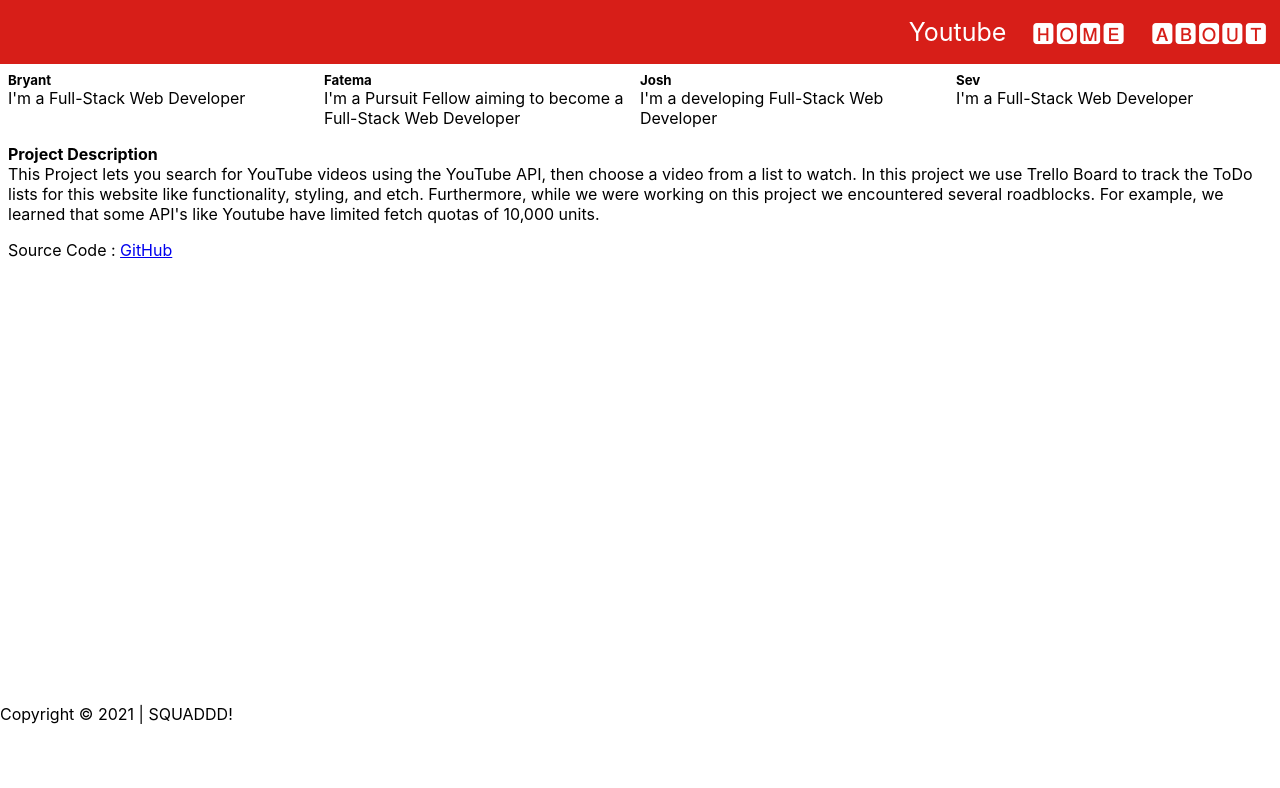
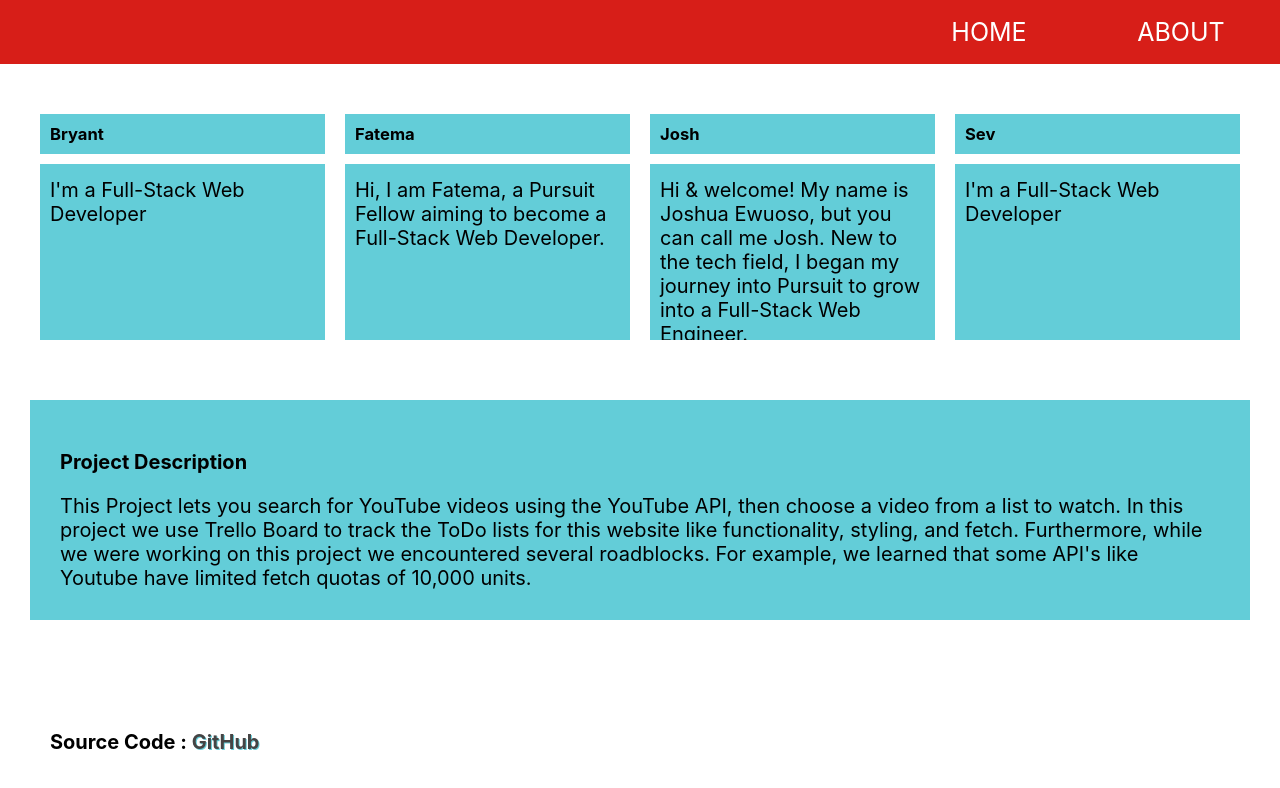
Before and after one commit to FatemaKK/YouTube-React, a React (Create React App) app: page /About in a window 1280 px wide. Shown: the top 788 px of the page. Built offline with nearby package versions, Linux system fonts and the light colour scheme.

Commit message:
updated About Section

```diff
--- a/src/App.js
+++ b/src/App.js
@@ -6,7 +6,7 @@
 import Video from "./Components/Video";
 import NavBar from "./Components/NavBar";
 import StartPage from "./Components/StartPage";
-import Footer from "./Components/Footer";
+// import Footer from "./Components/Footer";
 
 
 class App extends Component {
@@ -20,7 +20,7 @@
           <Route path="/Videos/:id" element={<Video />} />
           <Route path="/About" element={<About />} />
         </Routes>
-        <Footer />
+        {/* <Footer /> */}
       </div>
     );
   }
--- a/src/Components/About.css
+++ b/src/Components/About.css
@@ -2,20 +2,108 @@
   height: 80vh;
   font-family: -apple-system, BlinkMacSystemFont, "Segoe UI", Roboto, Oxygen,
     Ubuntu, Cantarell, "Open Sans", "Helvetica Neue", sans-serif;
+  font-size: 20px;
+  padding: 10px;
+  margin: 10px;
 }
 
 .members {
   display: grid;
   grid-template-columns: repeat(4, 1fr);
-  padding: 8px;
+  padding: 10px;
+  padding-top: 20px;
+  padding-bottom: 20px;
+  /* background-color: rgb(125, 164, 172); */
+}
+
+.Bryant {
+  background-color: rgb(99, 205, 216);
+  margin: 10px;
+  padding: 10px;
+}
+
+.Fatema {
+  background-color: rgb(99, 205, 216);
+  margin: 10px;
+  padding: 10px;
+}
+
+.Josh {
+  background-color: rgb(99, 205, 216);
+  margin: 10px;
+  padding: 10px;
+}
+
+.Sev {
+  background-color: rgb(99, 205, 216);
+  margin: 10px;
+  padding: 10px;
+}
+
+.Bryant:hover {
+  box-shadow: 2px 2px 30px rgba(0, 0, 0, 0.2);
+  background-color: rgb(215, 122, 101);
+}
+
+.Fatema:hover {
+  box-shadow: 2px 2px 30px rgba(0, 0, 0, 0.2);
+  background-color: rgb(215, 122, 101);
+}
+
+.Josh:hover {
+  box-shadow: 2px 2px 30px rgba(0, 0, 0, 0.2);
+  background-color: rgb(215, 122, 101);
+}
+
+.Sev:hover {
+  box-shadow: 2px 2px 30px rgba(0, 0, 0, 0.2);
+  background-color: rgb(215, 122, 101);
+}
+
+.project {
+  padding-top: 30px;
+  padding-bottom: 30px;
+  padding: 30px 10px 30px 10px;
+  margin: 30px 10px 30px 10px;
+  background-color: rgb(99, 205, 216);
+}
+
+.project:hover {
+  box-shadow: 2px 2px 30px rgba(0, 0, 0, 0.2);
+  background-color: rgb(215, 122, 101);
+}
+
+h4 {
+  padding: 10px;
+  margin: 10px;
 }
 
 .description {
-  padding: 8px;
+  padding: 0px  10px 0px 10px;
+  margin: 0px 10px 0px 10px;
+}
+
+.whiteSpace {
+  height: 22vh;
+  background-color: rgb(99, 205, 216);
+  padding: 14px 10px 14px 10px;
+  margin: 10px;
+  overflow: scroll;
+}
+
+.whiteSpace:hover {
+  box-shadow: 2px 2px 30px rgba(0, 0, 0, 0.2);
+  background-color: rgb(215, 122, 101);
+}
+
+.repo {
+  padding: 10px;
+  padding-top: 60px;
   margin: auto;
 }
 
-.repo {
-  padding: 8px;
-  margin: auto;
+.repo-link {
+  color: rgb(69, 68, 68);
+  text-shadow: 1px 1px rgb(99, 205, 216);
+  text-decoration: none;
 }
--- a/src/Components/About.js
+++ b/src/Components/About.js
@@ -7,45 +7,43 @@
       <div className="about">
         <div className="members">
           <section>
-            <h5>Bryant</h5>
-            <p>I'm a Full-Stack Web Developer</p>
+            <h5 className="Bryant">Bryant</h5>
+            <p className="whiteSpace">I'm a Full-Stack Web Developer</p>
           </section>
           <section>
-            <h5>Fatema</h5>
-            <p>
-              I'm a Pursuit Fellow aiming to become a Full-Stack Web Developer
+            <h5 className="Fatema">Fatema</h5>
+            <p className="whiteSpace">
+              Hi, I am Fatema, a Pursuit Fellow aiming to become a Full-Stack Web Developer.
             </p>
           </section>
           <section>
-            <h5>Josh</h5>
-            <p>I'm a developing Full-Stack Web Developer</p>
+            <h5 className="Josh">Josh</h5>
+            <p className="whiteSpace">Hi & welcome! My name is Joshua Ewuoso, but you can call me Josh. New to the tech field, I began my journey into Pursuit to grow into a Full-Stack Web Engineer.</p>
           </section>
           <section>
-            <h5>Sev</h5>
-            <p>I'm a Full-Stack Web Developer</p>
+            <h5 className="Sev">Sev</h5>
+            <p className="whiteSpace">I'm a Full-Stack Web Developer</p>
           </section>
         </div>
-        <section className="description">
+        <section className="project">
           <h4>Project Description</h4>
-
-          <p>
+          <p className="description">
             This Project lets you search for YouTube videos using the YouTube
             API, then choose a video from a list to watch. In this project we
             use Trello Board to track the ToDo lists for this website like
-            functionality, styling, and etch. Furthermore, while we were working
+            functionality, styling, and fetch. Furthermore, while we were working
             on this project we encountered several roadblocks. For example, we
             learned that some API's like Youtube have limited fetch quotas of
             10,000 units.
           </p>
-
         </section>
         <section className="repo">
-          <p>
+          <h4>
             Source Code :{" "}
-            <a href="https://github.com/BryantMercedes212/YouTube-React">
+            <a className="repo-link" href="https://github.com/BryantMercedes212/YouTube-React">
               GitHub
             </a>
-          </p>
+          </h4>
 
         </section>
       </div>
--- /dev/null
+++ b/src/Components/Footer.css
@@ -0,0 +1,6 @@
+.footer {
+        position:absolute;
+        bottom:0;
+        width:100%;
+        height:100px;
+}
--- a/src/Components/Footer.js
+++ b/src/Components/Footer.js
@@ -1,7 +1,7 @@
 import React from "react";
 
 const Footer = () => {
-  return <footer className="bottom">Copyright &copy; 2021 | SQUADDD!</footer>;
+  return <footer className="footer">Copyright &copy; 2021 | SQUADDD!</footer>;
 };
 
 export default Footer;
--- a/src/Components/NavBar.js
+++ b/src/Components/NavBar.js
@@ -6,15 +6,13 @@
   return (
     <div>
       <nav>
+
         <ul className="nav-links">
           <li>
-            <Link to="/">Youtube</Link>
+            <Link to="/Home">HOME</Link>
           </li>
           <li>
-            <Link to="/Home">🅷🅾🅼🅴</Link>
-          </li>
-          <li>
-            <Link to="/About">🅰🅱🅾🆄🆃</Link>
+            <Link to="/About">ABOUT</Link>
           </li>
         </ul>
       </nav>
```
Also changed, not shown: src/Components/NavBar.css (line endings or trailing spaces).
